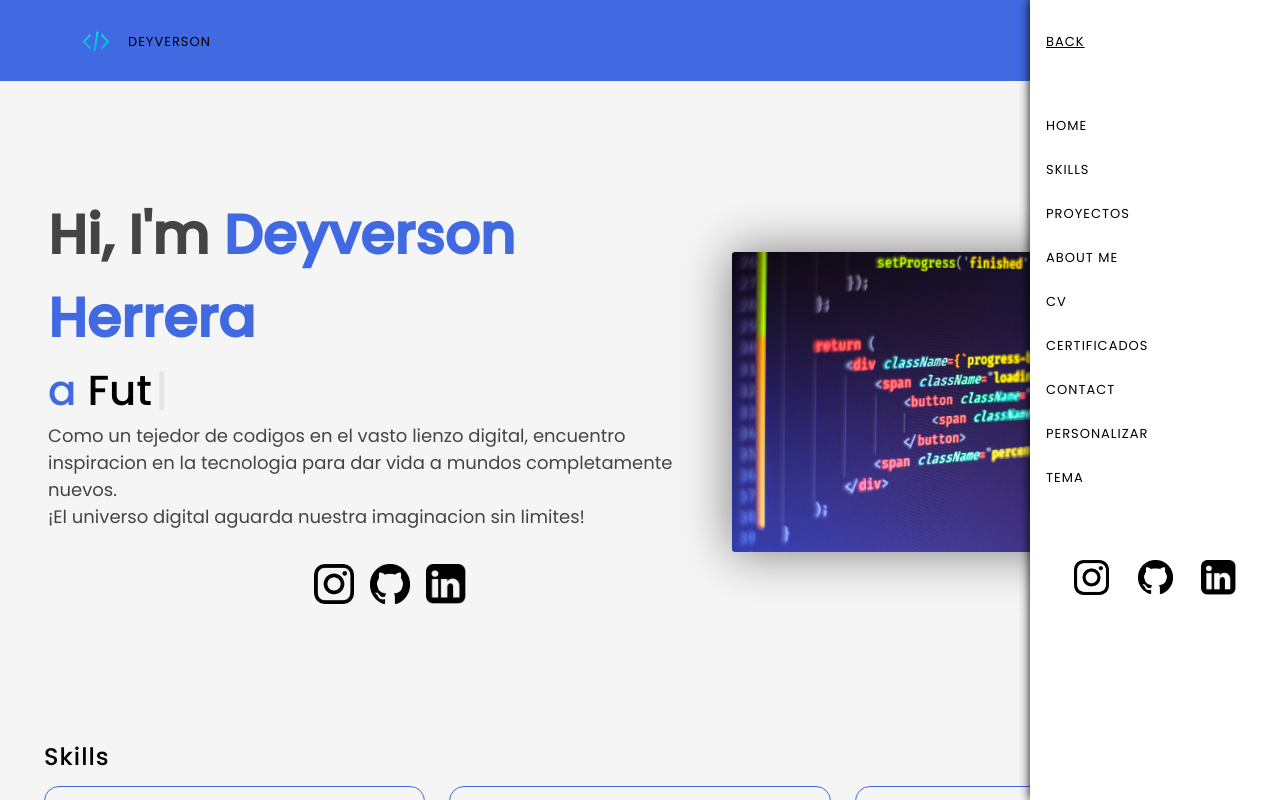
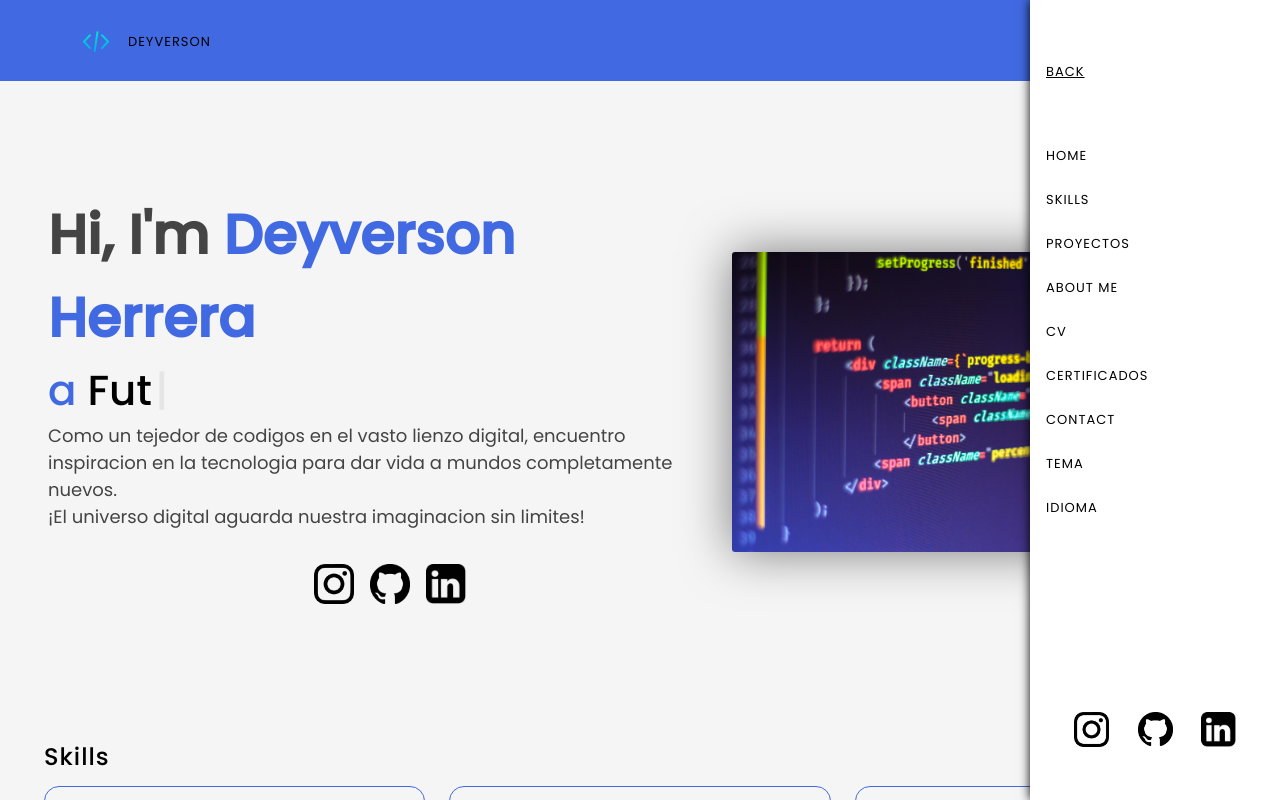
Before and after one commit to Deyverson1/portfolio-deyverson, a React (Create React App) app: page / in a window 1280 px wide. Both pictures are taken after a click on the icon 1172 px from the left and 41 px from the top of the page. Shown: the top 800 px of the page. Built offline with nearby package versions, Linux system fonts and the light colour scheme.

Commit message:
Agregado cambio de idioma

```diff
--- /dev/null
+++ b/src/components/Header/Idioma.js
@@ -0,0 +1,50 @@
+import React from "react";
+import i18next from "i18next";
+import { Link } from "react-router-dom";
+import styled from "styled-components";
+import Back from "./Salir";
+
+const Idioma = ({toggleIdiomaVar}) => {
+    const changeLanguage = (language) => {
+        i18next.changeLanguage(language)
+    }
+    return (
+        <Content>
+            <Back onClick={toggleIdiomaVar}/>
+            <Tittle>Selecciona un lenguaje: </Tittle>
+           <Div>
+                <Links onClick={() => {changeLanguage('en'); toggleIdiomaVar();}}><Img src="/img/english.png" alt="English Language"/>  English </Links>
+                <Links onClick={() => {changeLanguage('es'); toggleIdiomaVar();}}> <Img src="/img/espana.png" alt="English Language"/> Spanish </Links>
+            </Div>
+
+        </Content>
+
+        )
+}
+
+const Content = styled.section`
+    text-align: center;
+`
+const Tittle = styled.h2`
+    padding-top: 5rem;
+`
+const Img = styled.img`
+    width: 30px;
+`
+const Links = styled(Link)`
+    color: #000000;
+    text-decoration: none;
+    font-size: .8125rem;
+    text-transform: uppercase;
+    display: flex;
+    align-items: center;
+    &:hover{
+        text-decoration: overline;
+    }
+`
+const Div = styled.div`
+    display: flex;
+    justify-content: space-around;
+    align-items: center;
+`
+export default Idioma;
--- a/src/components/Header/Salir.js
+++ b/src/components/Header/Salir.js
@@ -14,7 +14,7 @@ const Button = styled.a`
     font-size: .8125rem;
     letter-spacing: 0.0625rem;
     width: 5rem;
-    padding-top: 1rem;
+    padding-bottom: 4rem;
     text-transform: uppercase;
     text-decoration: underline;
     &:hover{
--- a/src/components/Header/Sidebar.js
+++ b/src/components/Header/Sidebar.js
@@ -2,8 +2,21 @@ import React from 'react';
 import styled from 'styled-components';
 import { Link } from 'react-router-dom';
 import Back from './Salir';
+import { useState } from 'react';
+import Idioma from './Idioma';
 
 const Sidebar = ({ toggleNavAndSidebar }) => {
+  const [idioma, setIdioma] = useState(false);
+  const [idiomaVisible, setIdiomaVisible] = useState(true);
+
+  const toggleIdioma = () => {
+    setIdioma(!idioma);
+    setIdiomaVisible(!idiomaVisible);
+  };
+  const toggleIdiomaVar = () => {
+    setIdioma(false);
+    setIdiomaVisible(true);
+  };
   const navData = [
     {
       name: 'Home',
@@ -32,23 +45,15 @@ const Sidebar = ({ toggleNavAndSidebar }) => {
     {
       name: 'Contact',
       href: '/Contact',
-    },
-    {
-      name: 'Personalizar',
-      href: '',
-    },
-    {
-      name: 'Tema',
-      href: '',
-    },
+    }
   ]
   return (
     <SidebarContainer>
       <SidebarContent>
-        <Back onClick={toggleNavAndSidebar} />
-        <Div>
+        {idiomaVisible && <Div>
+          <Back onClick={toggleNavAndSidebar} />
           <>
-            {navData.map((nav, index) => (
+               {navData.map((nav, index) => (
               <Content
                 key={index}
                 to={nav.href}
@@ -57,14 +62,28 @@ const Sidebar = ({ toggleNavAndSidebar }) => {
                 {nav.name}
               </Content>
             ))}
+              <Content
+              >
+                Tema
+              </Content>
+              <Content
+                onClick={toggleIdioma}
+              >
+                Idioma
+              </Content>
           </>
-          <SocialMedia className='social'>
+
+
+        </Div>
+        }
+        <div>
+        {idioma && <Idioma toggleIdiomaVar={toggleIdiomaVar}/>}
+        </div>
+      <SocialMedia className='social'>
             <a href="https://www.instagram.com/its_deyverson/" target='blank'><Img src="/img/insta.png" alt="Instagram"/></a>
             <a href="https://github.com/Deyverson1" target='blank'><Img src="/img/gith.png" alt="GitHub"/></a>
             <a href="https://www.linkedin.com/in/deyverson/" target='blank'><Img src="/img/linkk.png" alt="Linkedin"/></a>
-          </SocialMedia>
-        </Div>
-
+      </SocialMedia>
       </SidebarContent>
     </SidebarContainer>
 
@@ -91,12 +110,14 @@ const SidebarContent = styled.div`
   display: flex;
   height: 100%;
   flex-direction: column;
+  justify-content: space-around;
 `;
 const Div = styled.div`
     display: flex;
     flex-direction: column;
     margin-top: 4rem;
-    justify-content: space-between;
+    justify-content: space-around;
+   margin-top: 1rem;
     @media screen and (max-width:425px){
       margin-top: 1.5rem;
     }
```
Also changed, not shown: public/img/english.png (added), public/img/espana.png (added).
